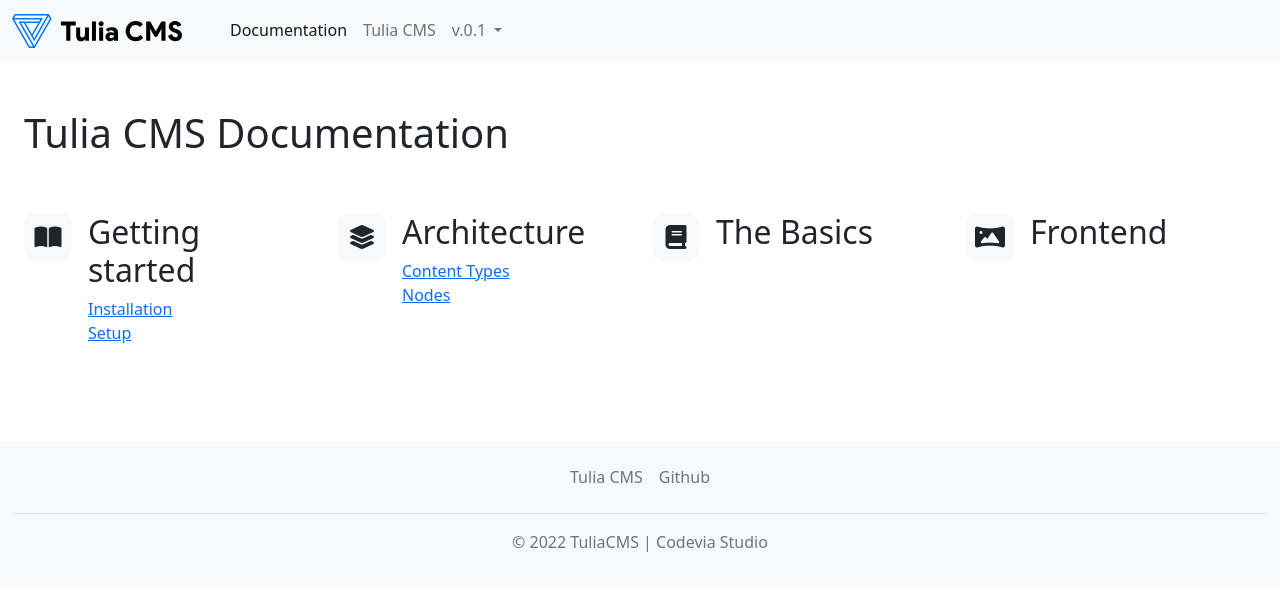
After one commit to tuliacms/docs, a Symfony app: template templates/homepage.html.twig in a window 1280 px wide. The commit adds this page. Shown: the top 591 px of the page. Run offline with Twig, Linux system fonts and the light colour scheme; the template is opened without the code that fills it, so the values that code supplies are empty; some libraries are stand-ins or nearby versions.

Commit message:
Create basic homepage template

```diff
--- a/composer.json
+++ b/composer.json
@@ -13,6 +13,7 @@
         "ext-json": "*",
         "doctrine/rst-parser": "^0.5.2",
         "scrivo/highlight.php": "v9.18.1.9",
+        "symfony/asset": "6.1.*",
         "symfony/console": "6.1.*",
         "symfony/css-selector": "6.1.*",
         "symfony/dom-crawler": "6.1.*",
--- a/templates/base.html.twig
+++ b/templates/base.html.twig
@@ -7,9 +7,61 @@
         <title>Tulia CMS Documentation</title>
     {% endblock %}
     <link href="https://cdn.jsdelivr.net/npm/bootstrap@5.2.0-beta1/dist/css/bootstrap.min.css" rel="stylesheet" integrity="sha384-0evHe/X+R7YkIZDRvuzKMRqM+OrBnVFBL6DOitfPri4tjfHxaWutUpFmBp4vmVor" crossorigin="anonymous">
+    <link rel="stylesheet" href="https://cdnjs.cloudflare.com/ajax/libs/font-awesome/6.1.1/css/all.min.css" integrity="sha512-KfkfwYDsLkIlwQp6LFnl8zNdLGxu9YAA1QvwINks4PhcElQSvqcyVLLD9aMhXd13uQjoXtEKNosOWaZqXgel0g==" crossorigin="anonymous" referrerpolicy="no-referrer" />
 </head>
 <body>
-    <h1>Hello, world!</h1>
+    <main>
+        <header>
+            <nav class="navbar navbar-expand-lg bg-light">
+                <div class="container-xxl">
+                    <a class="navbar-brand" href="/">
+                        <img src="{{ asset('docs/dist/images/tulia-logo.svg') }}" alt="" width="170px" class="d-inline-block align-text-top">
+                    </a>
+                    <button class="navbar-toggler" type="button" data-bs-toggle="collapse" data-bs-target="#navbarNav" aria-controls="navbarNav" aria-expanded="false" aria-label="Toggle navigation">
+                        <span class="navbar-toggler-icon"></span>
+                    </button>
+                    <div class="collapse navbar-collapse px-4" id="navbarNav">
+                        <ul class="navbar-nav">
+                            <li class="nav-item">
+                                <a class="nav-link active" aria-current="page" href="#">Documentation</a>
+                            </li>
+                            <li class="nav-item">
+                                <a class="nav-link" href="#">Tulia CMS</a>
+                            </li>
+                            <li class="nav-item dropdown">
+                                <a class="nav-link dropdown-toggle" href="#" id="navbarDropdown" role="button" data-bs-toggle="dropdown" aria-expanded="false">
+                                    v.0.1
+                                </a>
+                                <ul class="dropdown-menu" aria-labelledby="navbarDropdown">
+                                    <li><a class="dropdown-item" href="#">v.0.2</a></li>
+                                    <li><a class="dropdown-item" href="#">v.0.1</a></li>
+                                </ul>
+                            </li>
+                        </ul>
+                    </div>
+                </div>
+            </nav>
+        </header>
+        <aside>
+
+        </aside>
+        <div class="container-xxl py-4 my-4">
+            {% block content %}{% endblock %}
+        </div>
+    </main>
+
+    <footer class="footer bg-light">
+        <div class="container-xxl">
+            <div class="py-3">
+                <ul class="nav justify-content-center border-bottom pb-3 mb-3">
+                    <li class="nav-item"><a href="#" class="nav-link px-2 text-muted">Tulia CMS</a></li>
+                    <li class="nav-item"><a href="#" class="nav-link px-2 text-muted">Github</a></li>
+                </ul>
+                <p class="text-center text-muted">© 2022 TuliaCMS | Codevia Studio</p>
+            </div>
+        </div>
+    </footer>
+
     <script src="https://cdn.jsdelivr.net/npm/bootstrap@5.2.0-beta1/dist/js/bootstrap.bundle.min.js" integrity="sha384-pprn3073KE6tl6bjs2QrFaJGz5/SUsLqktiwsUTF55Jfv3qYSDhgCecCxMW52nD2" crossorigin="anonymous"></script>
 </body>
 </html>
--- /dev/null
+++ b/templates/homepage.html.twig
@@ -0,0 +1,65 @@
+{% extends 'base.html.twig' %}
+
+{% block content %}
+    <div class="container-xxl">
+        <div class="row">
+            <h1>Tulia CMS Documentation</h1>
+        </div>
+        <div class="row g-4 py-5 row-cols-1 row-cols-lg-4">
+            <div class="col d-flex align-items-start">
+                <div class="icon-square bg-light text-dark d-inline-flex align-items-center justify-content-center fs-4 flex-shrink-0 me-3">
+                    <i class="fa-solid fa-book-open"></i>
+                </div>
+                <div>
+                    <h2>Getting started</h2>
+                    <a href="">Installation</a><br />
+                    <a href="">Setup</a><br />
+                </div>
+            </div>
+            <div class="col d-flex align-items-start">
+                <div class="icon-square bg-light text-dark d-inline-flex align-items-center justify-content-center fs-4 flex-shrink-0 me-3">
+                    <i class="fa-solid fa-layer-group"></i>
+                </div>
+                <div>
+                    <h2>Architecture</h2>
+                    <a href="">Content Types</a><br />
+                    <a href="">Nodes</a><br />
+                </div>
+            </div>
+            <div class="col d-flex align-items-start">
+                <div class="icon-square bg-light text-dark d-inline-flex align-items-center justify-content-center fs-4 flex-shrink-0 me-3">
+                    <i class="fa-solid fa-book"></i>
+                </div>
+                <div>
+                    <h2>The Basics</h2>
+                </div>
+            </div>
+            <div class="col d-flex align-items-start">
+                <div class="icon-square bg-light text-dark d-inline-flex align-items-center justify-content-center fs-4 flex-shrink-0 me-3">
+                    <i class="fa-solid fa-panorama"></i>
+                </div>
+                <div>
+                    <h2>Frontend</h2>
+                </div>
+            </div>
+        </div>
+    </div>
+
+    <style>
+        .icon-link > .bi {
+            margin-top: .125rem;
+            margin-left: .125rem;
+            fill: currentcolor;
+            transition: transform .25s ease-in-out;
+        }
+        .icon-link:hover > .bi {
+            transform: translate(.25rem);
+        }
+
+        .icon-square {
+            width: 3rem;
+            height: 3rem;
+            border-radius: .75rem;
+        }
+    </style>
+{% endblock %}
```
Also changed, not shown: output/empty.html (deleted, +0 -19 lines), src/Controller/IndexController.php (+15 -1 lines), templates/empty.html.twig (added, +11 -0 lines), public/docs/dist/images/tulia-logo.svg (added), 2 other files.
